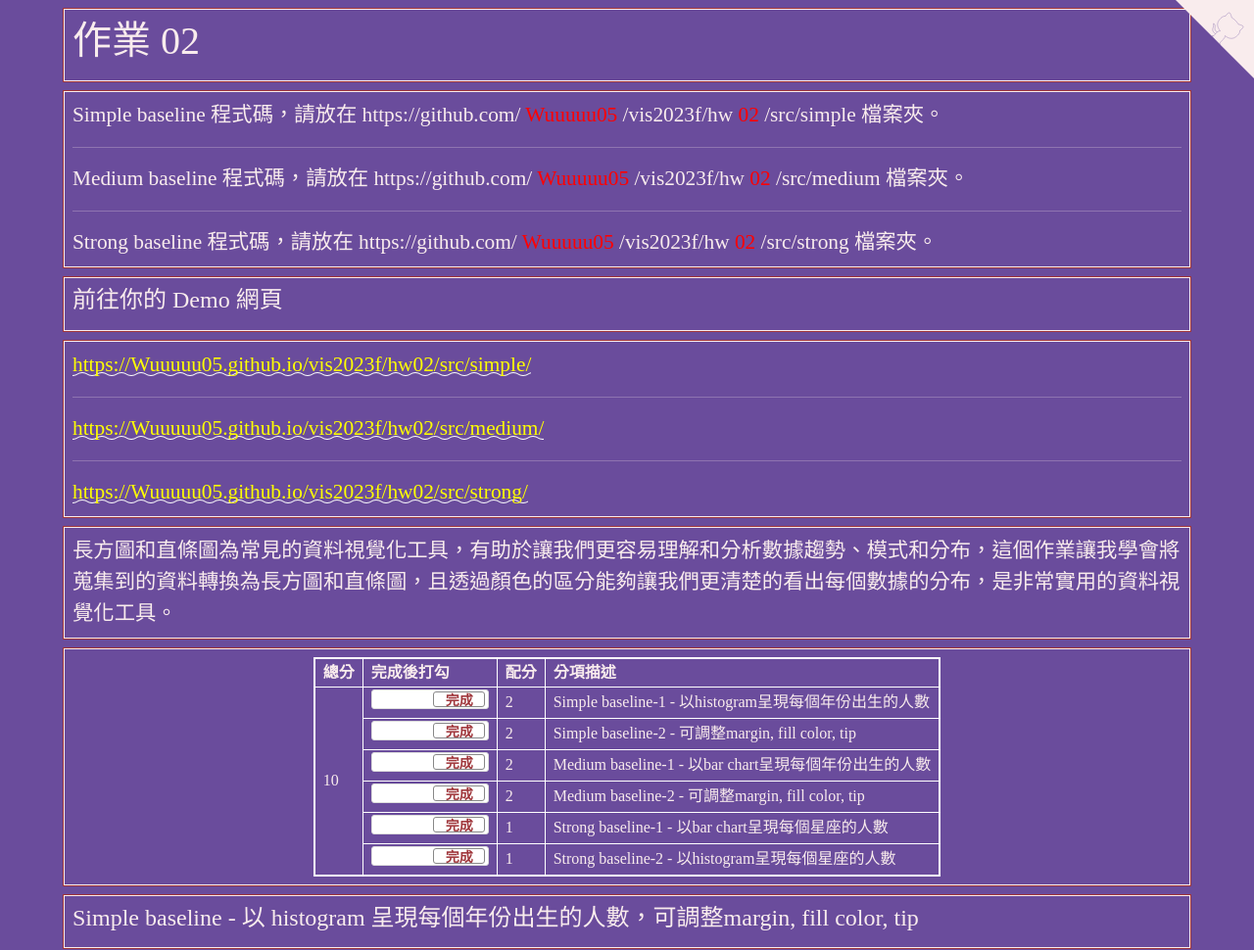
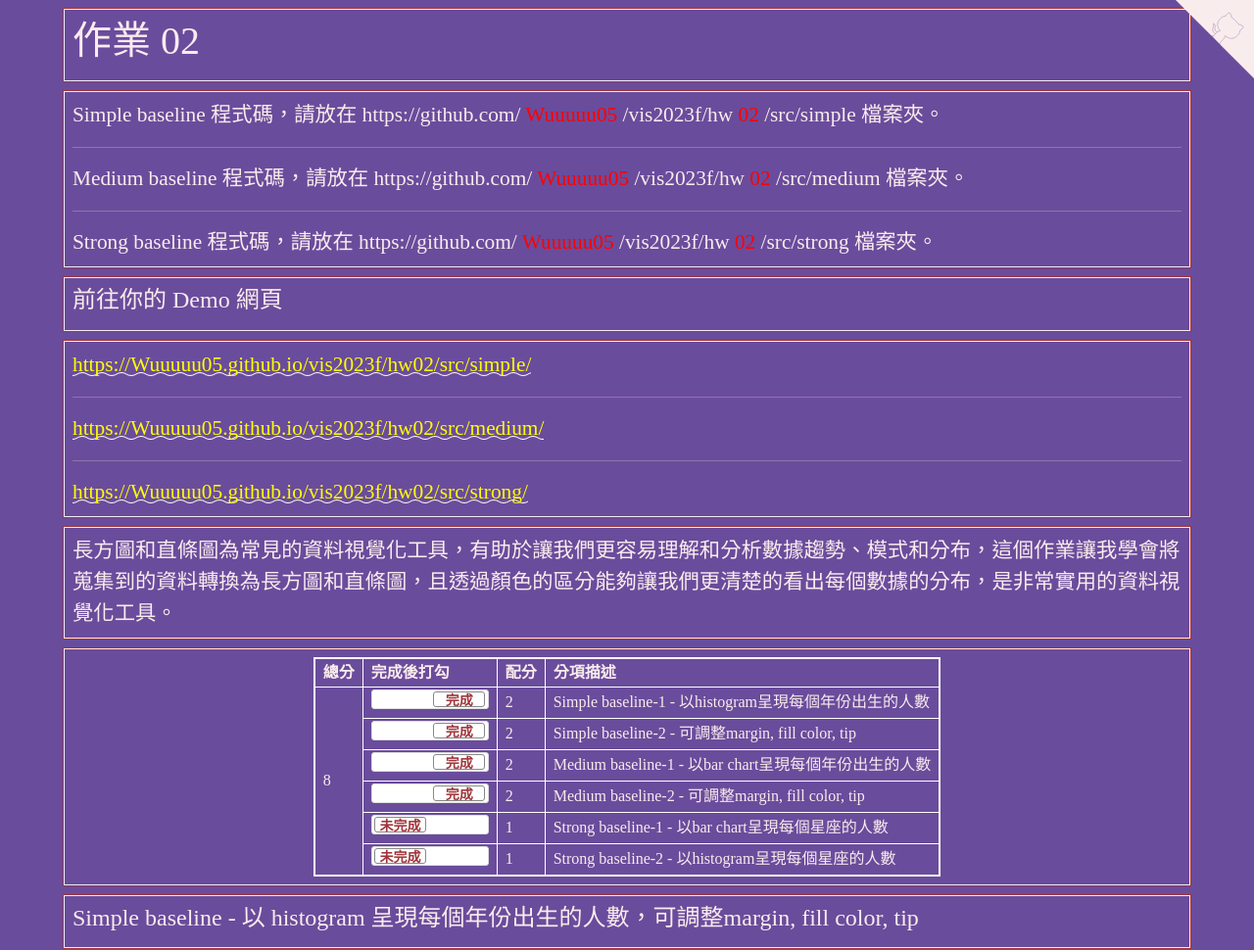
Before and after one commit to Wuuuuu05/vis2023f, a plain HTML site: page hw02/index.html in a window 1280 px wide. Shown: the top 970 px of the page at 98% size. Drawn offline with nearby package versions, Linux system fonts and the light colour scheme.

Commit message:
Update index.html

```diff
--- a/hw02/index.html
+++ b/hw02/index.html
@@ -270,13 +270,13 @@
         </tr>
 
         <tr>
-          <td><input type="checkbox" class="flipswitch" id="myCheckbox5" checked="checked"></td>
+          <td><input type="checkbox" class="flipswitch" id="myCheckbox5"></td>
           <td id='m5'>1</td>
           <td>Strong baseline-1 - 以bar chart呈現每個星座的人數 </td>
         </tr>
 
         <tr>
-          <td><input type="checkbox" class="flipswitch" id="myCheckbox6" checked="checked"></td>
+          <td><input type="checkbox" class="flipswitch" id="myCheckbox6"></td>
           <td id='m6'>1</td>
           <td>Strong baseline-2 - 以histogram呈現每個星座的人數 </td>
         </tr>
```
